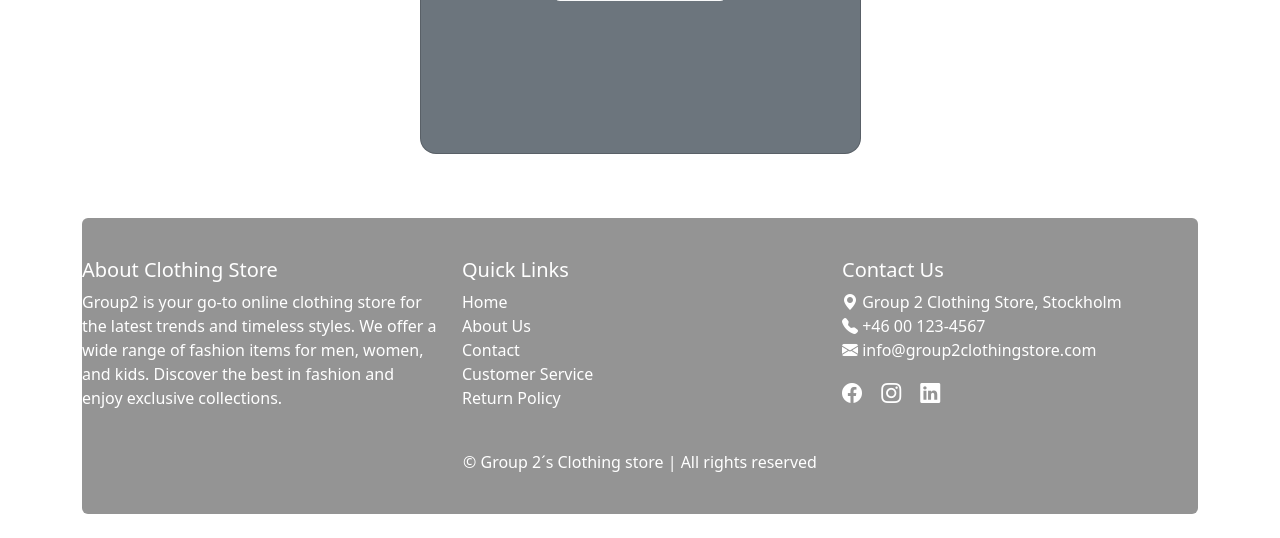
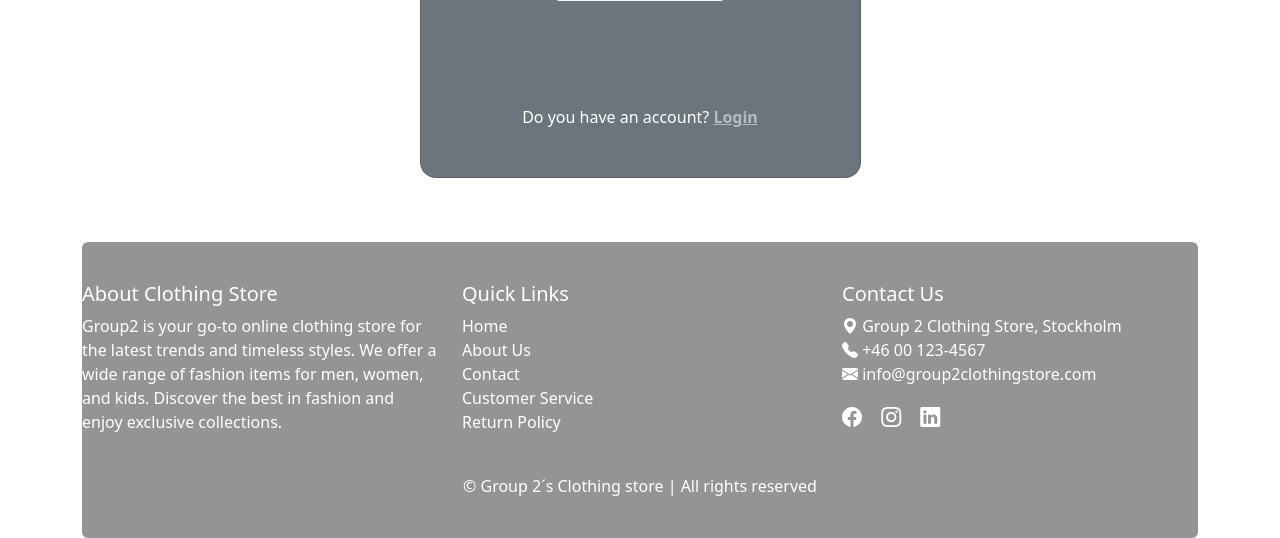
Before and after one commit to MadhuPojha/Clothing-Store, a Django app: page /register/ in a window 1280 px wide. Shown: the part 1243-1781 px from the top of the page. Before the commit the page ends 1757 px from the top, so only its background shows below. Run offline with Django 5.2, Linux system fonts and the light colour scheme; data that the repository does not hold is empty.

Commit message:
feat: Add login link to registration page

```diff
--- a/clothing_store/templates/register.html
+++ b/clothing_store/templates/register.html
@@ -30,6 +30,10 @@
                                     <input type="submit" class="btn btn-outline-light btn-lg px-5" value="Register">
                                 </form>
                             </div>
+                            <div>
+                                <p class="mb-0">Do you have an account? <a href="{% url 'login' %}" class="text-white-50 fw-bold">Login</a>
+                                </p>
+                            </div>
                         </div>
                     </div>
                 </div>
```
